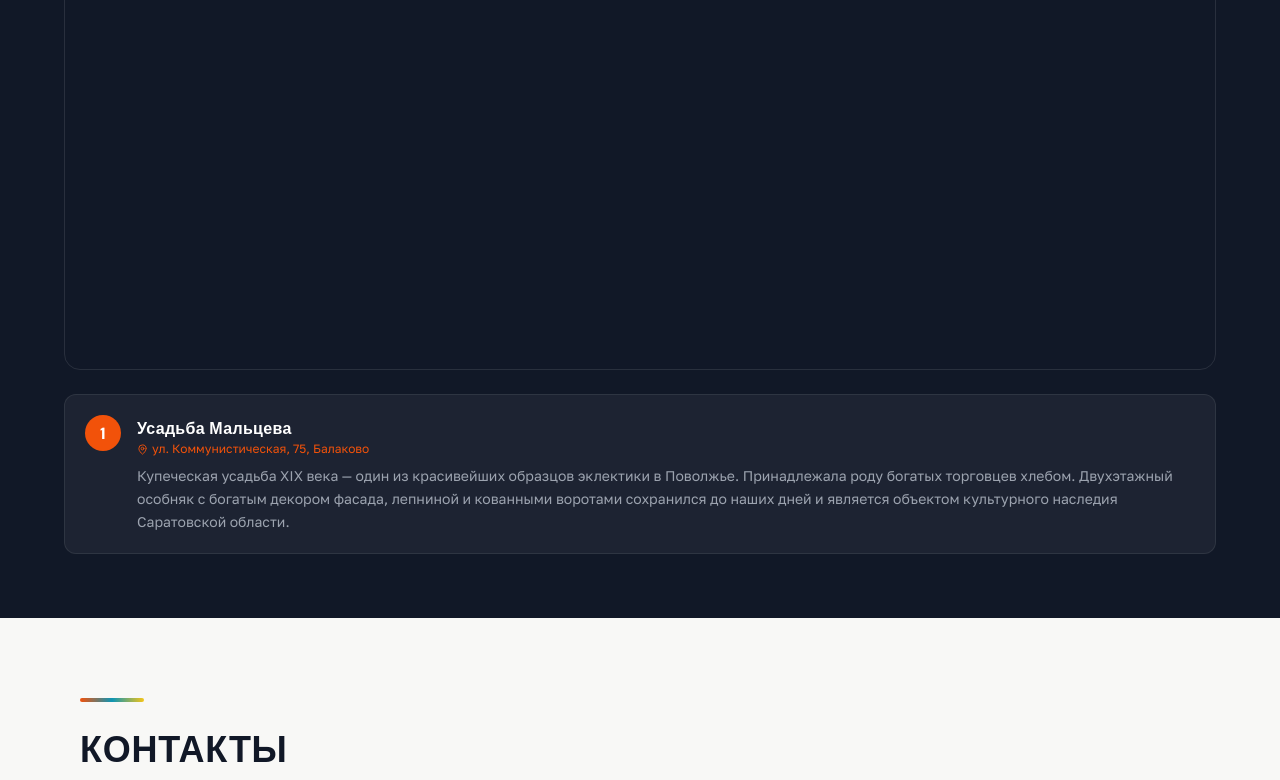
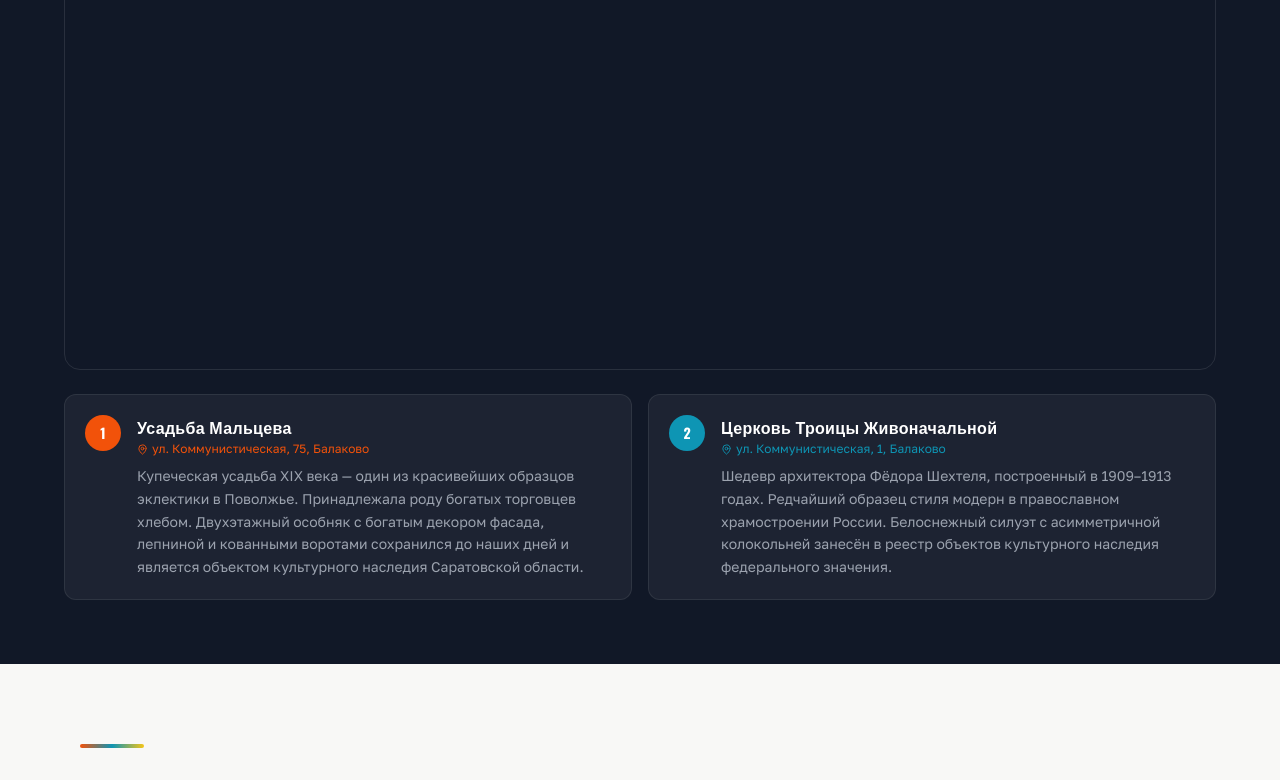
Before and after one commit to pr-poehali-dev/balakovo-city-landmarks, a React (Vite) app: page / in a window 1280 px wide. Shown: the part 1690-2470 px from the top of the page. Built offline with nearby package versions, Linux system fonts and the light colour scheme.

Commit message:
Добавить метку и карточку церкви

```diff
--- a/src/pages/Index.tsx
+++ b/src/pages/Index.tsx
@@ -261,7 +261,7 @@ const Index = () => {
               </div>
               <div className="rounded-2xl overflow-hidden" style={{ height: 460, border: '1px solid rgba(255,255,255,0.1)' }}>
                 <iframe
-                  src="https://yandex.ru/map-widget/v1/?ll=47.7853%2C52.0427&spn=0.006%2C0.004&l=map&pt=47.7853%2C52.0427%2Cpmorm1"
+                  src="https://yandex.ru/map-widget/v1/?ll=47.7907%2C52.0387&spn=0.022%2C0.013&l=map&pt=47.7853%2C52.0427%2Cpmorm1~47.7960%2C52.0347%2Cpmorm2"
                   width="100%"
                   height="100%"
                   style={{ border: 'none' }}
@@ -271,7 +271,7 @@ const Index = () => {
               </div>
 
               {/* Описания объектов */}
-              <div className="grid grid-cols-1 gap-4 mt-6">
+              <div className="grid grid-cols-1 md:grid-cols-2 gap-4 mt-6">
                 {[
                   {
                     num: '1',
@@ -280,6 +280,14 @@ const Index = () => {
                     address: 'ул. Коммунистическая, 75, Балаково',
                     desc: 'Купеческая усадьба XIX века — один из красивейших образцов эклектики в Поволжье. Принадлежала роду богатых торговцев хлебом. Двухэтажный особняк с богатым декором фасада, лепниной и кованными воротами сохранился до наших дней и является объектом культурного наследия Саратовской области.',
                     icon: 'Home',
+                  },
+                  {
+                    num: '2',
+                    color: '#0E95B4',
+                    name: 'Церковь Троицы Живоначальной',
+                    address: 'ул. Коммунистическая, 1, Балаково',
+                    desc: 'Шедевр архитектора Фёдора Шехтеля, построенный в 1909–1913 годах. Редчайший образец стиля модерн в православном храмостроении России. Белоснежный силуэт с асимметричной колокольней занесён в реестр объектов культурного наследия федерального значения.',
+                    icon: 'Church',
                   },
                 ].map((obj) => (
                   <div key={obj.num} className="rounded-xl p-5 flex gap-4" style={{ background: 'rgba(255,255,255,0.05)', border: '1px solid rgba(255,255,255,0.08)' }}>
```
